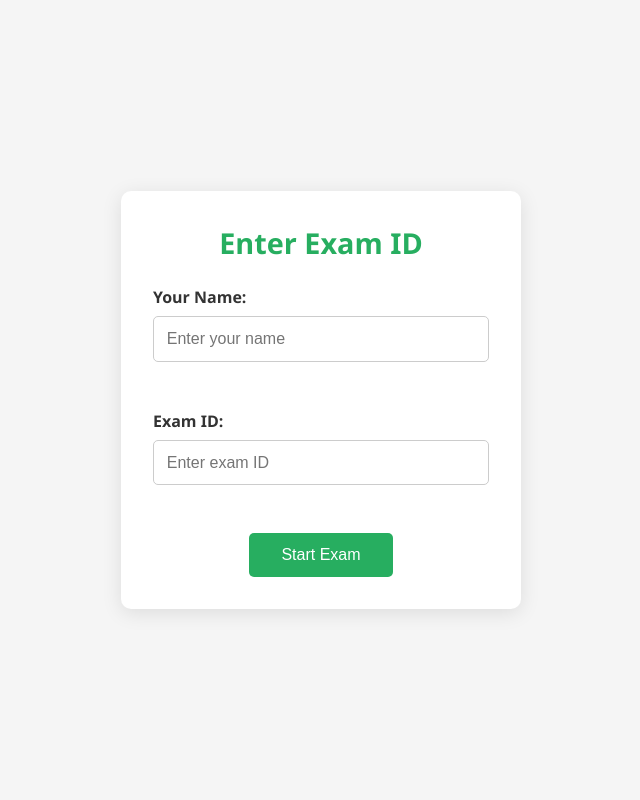
After one commit to dndcrl/ExaMPS, a PHP site: page /enter_exam_id.php in a window 1280 px wide. The commit adds this page. Shown: the whole page, without its empty margins (319-959 px from the left). Run offline with PHP 8.4, Linux system fonts and the light colour scheme.

Commit message:
new enter exam php

```diff
--- /dev/null
+++ b/enter_exam_id.php
@@ -0,0 +1,142 @@
+<?php
+// Start session to pass error message
+session_start();
+
+// Check if form is submitted
+if ($_SERVER['REQUEST_METHOD'] == 'POST') {
+    $name = $_POST['name'];
+    $exam_id = $_POST['exam_id'];
+
+    // Database connection
+    $conn = new mysqli("localhost", "root", "", "examps_db"); // Update with your DB details
+    if ($conn->connect_error) {
+        die("Connection failed: " . $conn->connect_error);
+    }
+
+    // Check if exam ID exists
+    $sql = "SELECT * FROM exams WHERE exam_id = ?";
+    $stmt = $conn->prepare($sql);
+    $stmt->bind_param("s", $exam_id);
+    $stmt->execute();
+    $result = $stmt->get_result();
+
+    if ($result->num_rows == 0) {
+        // Exam ID does not exist, redirect with error
+        $_SESSION['error'] = "Exam ID is invalid or does not exist. Please try again.";
+        header("Location: enter-exam-id.php");
+        exit();
+    } else {
+        // Exam ID is valid, redirect to take_exam.php
+        header("Location: take_exam.php?name=" . urlencode($name) . "&exam_id=" . urlencode($exam_id));
+        exit();
+    }
+
+    $stmt->close();
+    $conn->close();
+}
+?>
+
+<!DOCTYPE html>
+<html lang="en">
+<head>
+    <meta charset="UTF-8">
+    <meta name="viewport" content="width=device-width, initial-scale=1.0">
+    <title>Enter Exam ID</title>
+    <style>
+        * {
+            margin: 0;
+            padding: 0;
+            box-sizing: border-box;
+        }
+
+        body {
+            font-family: 'Segoe UI', sans-serif;
+            background-color: #f5f5f5;
+            display: flex;
+            justify-content: center;
+            align-items: center;
+            height: 100vh;
+            color: #333;
+        }
+
+        .container {
+            background-color: #fff;
+            padding: 2rem;
+            border-radius: 10px;
+            box-shadow: 0 4px 20px rgba(0, 0, 0, 0.1);
+            width: 100%;
+            max-width: 400px;
+            text-align: center;
+        }
+
+        h1 {
+            margin-bottom: 1.5rem;
+            font-size: 1.8rem;
+            color: #27ae60;
+        }
+
+        .error-message {
+            color: red;
+            margin-bottom: 1rem;
+        }
+
+        label {
+            display: block;
+            margin-bottom: 0.5rem;
+            font-weight: 600;
+            text-align: left;
+        }
+
+        input[type="text"] {
+            width: 100%;
+            padding: 0.8rem;
+            margin-bottom: 1.5rem;
+            border: 1px solid #ccc;
+            border-radius: 5px;
+            font-size: 1rem;
+        }
+
+        button {
+            padding: 0.8rem 2rem;
+            background-color: #27ae60;
+            color: #fff;
+            border: none;
+            border-radius: 5px;
+            font-size: 1rem;
+            cursor: pointer;
+            transition: background-color 0.3s ease;
+        }
+
+        button:hover {
+            background-color: #2ecc71;
+        }
+
+        .input-group {
+            margin-bottom: 1.5rem;
+        }
+    </style>
+</head>
+<body>
+    <div class="container">
+        <h1>Enter Exam ID</h1>
+        <?php
+        if (isset($_SESSION['error'])) {
+            echo "<div class='error-message'>" . $_SESSION['error'] . "</div>";
+            unset($_SESSION['error']); // Clear the error message
+        }
+        ?>
+        <form method="get" action="take_exam.php">
+        <div class="input-group">
+        <label for="name">Your Name:</label>
+        <input type="text" id="name" name="name" placeholder="Enter your name" required>
+        </div>
+        <div class="input-group">
+        <label for="exam_id">Exam ID:</label>
+        <input type="text" id="exam_id" name="exam_id" placeholder="Enter exam ID" required>
+        </div>
+        <button type="submit">Start Exam</button>
+        </form>
+
+    </div>
+</body>
+</html>
```
Also changed, not shown: dashboard.php (+4 -4 lines), exam.php (deleted, +0 -92 lines), homepage.php (+7 -0 lines), manage_exam.php (+11 -1 lines), take_exam.php (+11 -3 lines).
